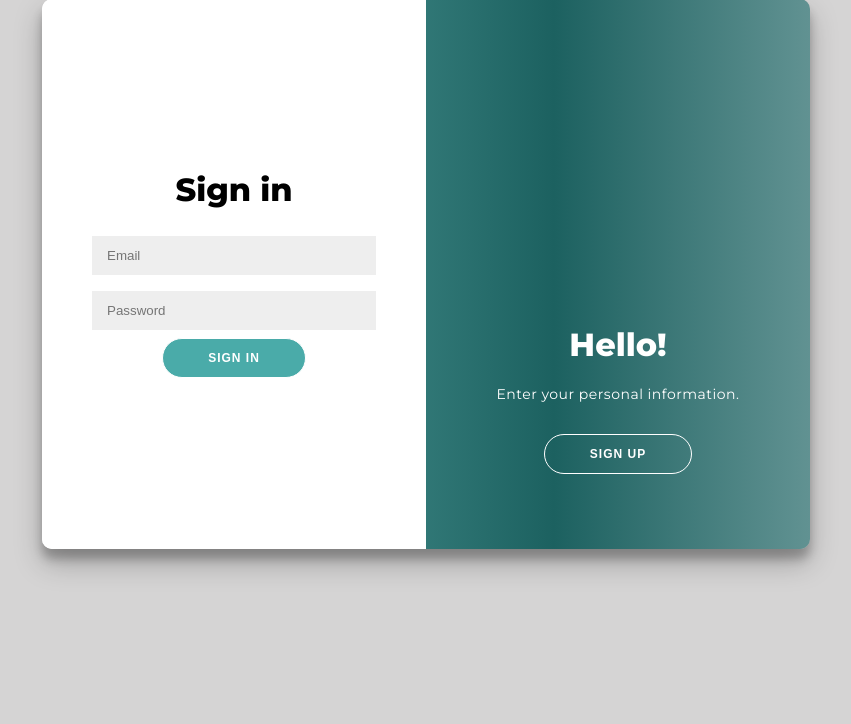
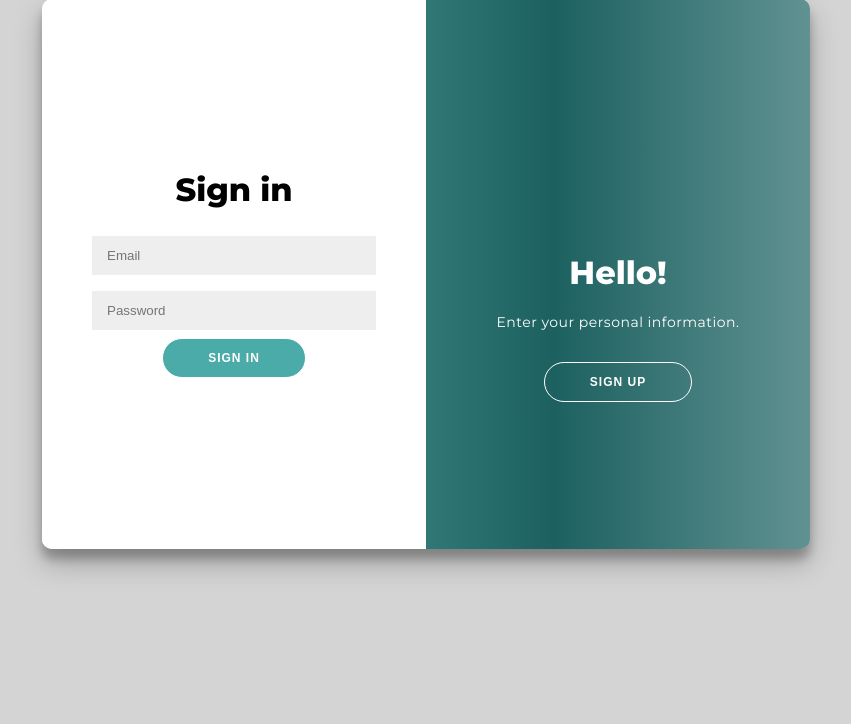
Before and after one commit to noura-ah/admission_project, a Django app: page /register in a window 1280 px wide. Shown: the part 106-830 px from the top of the page, without its empty margins (214-1065 px from the left). Run offline with Django 3.2, Linux system fonts and the light colour scheme; some libraries are stand-ins or nearby versions.

Commit message:
edit login page

```diff
--- a/admission_app/static/css/style.css
+++ b/admission_app/static/css/style.css
@@ -94,7 +94,7 @@ input {
 	border: none;
 	padding: 12px 15px;
 	margin: 8px 0;
-	width: 100%;
+	min-width: 100%;
 }
 .form-container {
 	position: absolute;
@@ -178,7 +178,7 @@ input {
 	padding: 0 40px;
 	text-align: center;
 	top: 0;
-	height: 100%;
+	height: 82%;
 	width: 50%;
 	transform: translateX(0);
 	transition: transform 0.6s ease-in-out;
```
